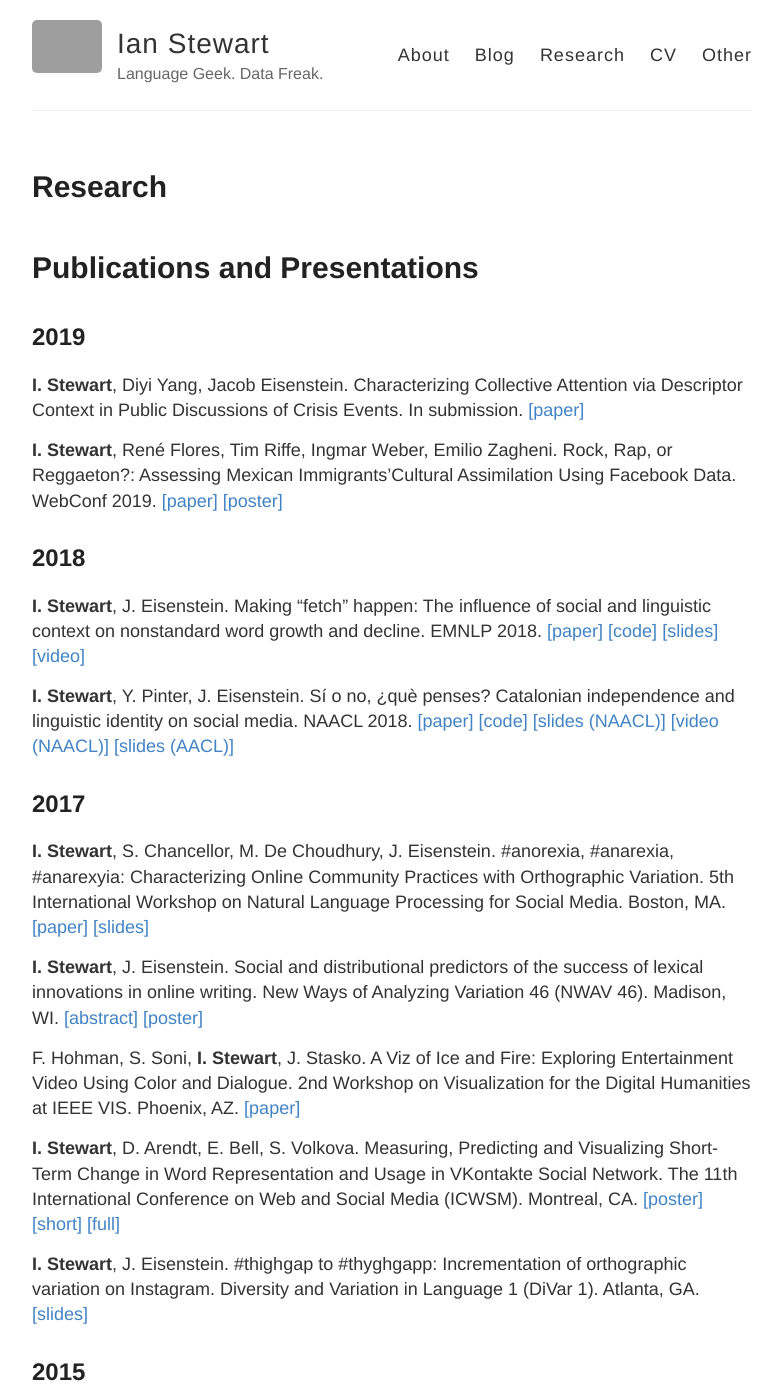
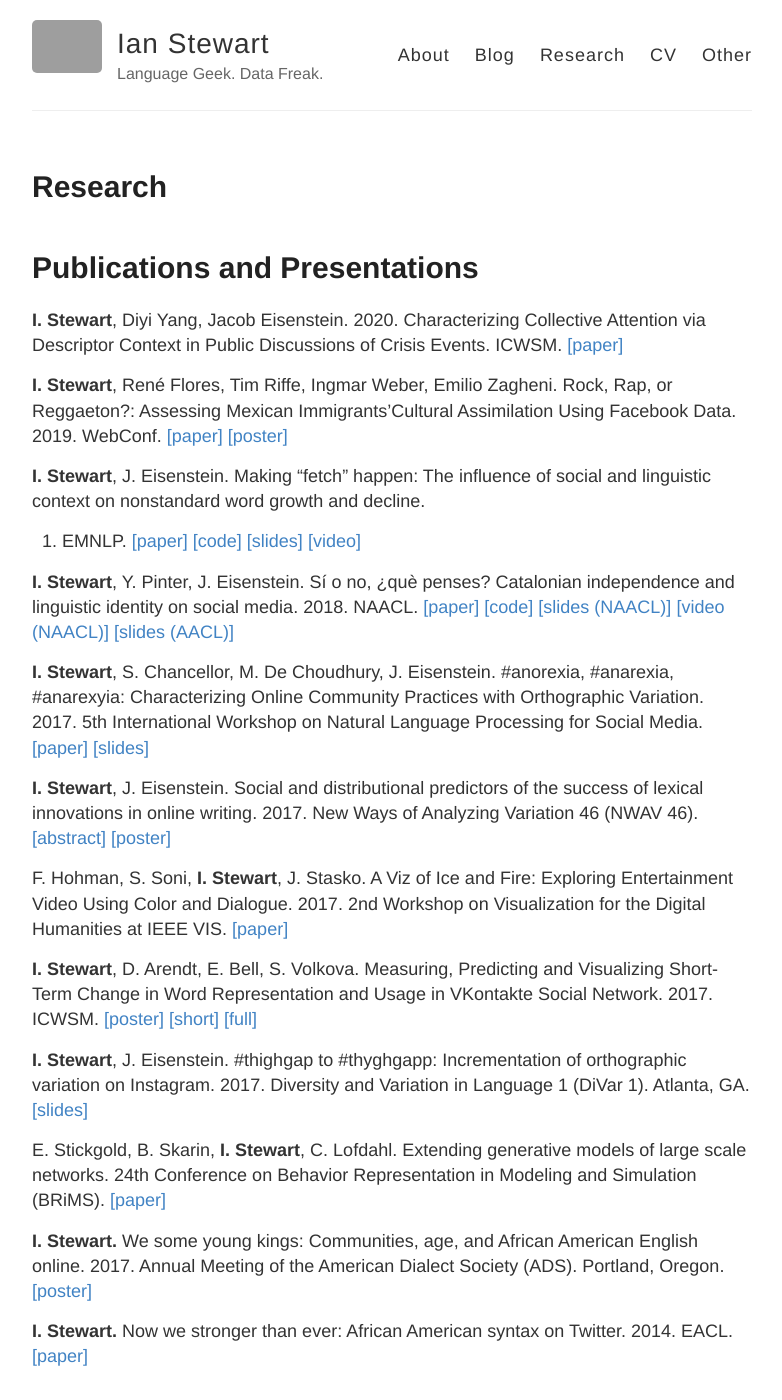
Before and after one commit to ianbstewart/ianbstewart.github.io, a Jekyll site: the page built from research.md, in a window 1280 px wide and 1400 px high. Shown: the whole window, without its empty margins (248-1030 px from the left). Built offline with Jekyll 4.4.1, drawn with Linux system fonts in a browser that asks for light colours; some of the changed text lies outside the part shown; grey boxes are pictures that could not be loaded.

Commit message:
updated publications

```diff
--- a/research.md
+++ b/research.md
@@ -5,24 +5,23 @@ permalink: /research/
 ---
 # Publications and Presentations
 
-## 2019
-
 **I. Stewart**, Diyi Yang, Jacob Eisenstein.
+2020.
 Characterizing Collective Attention via Descriptor Context in Public Discussions of Crisis Events.
-In submission.
+ICWSM.
 [[paper]](https://arxiv.org/pdf/1909.08784.pdf)
 
 **I. Stewart**, René Flores, Tim Riffe, Ingmar Weber, Emilio Zagheni.
 Rock, Rap, or Reggaeton?: Assessing Mexican Immigrants’Cultural Assimilation Using Facebook Data.
-WebConf 2019.
+2019.
+WebConf.
 [[paper]](https://arxiv.org/pdf/1902.09453.pdf)
 [[poster]](#)
 
-## 2018
-
 **I. Stewart**, J. Eisenstein.
 Making "fetch" happen: The influence of social and linguistic context on nonstandard word growth and decline.
-EMNLP 2018.
+2018.
+EMNLP.
 [[paper]](http://aclweb.org/anthology/D18-1467)
 [[code]](https://github.com/ianbstewart/nonstandard_word_dissemination)
 [[slides]](https://docs.google.com/presentation/d/1VLJp0uyBPFzHWupanfOjUr7E0j8UYHxqRSzHPqF7xGk)
@@ -30,50 +29,48 @@ EMNLP 2018.
 
 **I. Stewart**, Y. Pinter, J. Eisenstein.
 Sí o no, ¿què penses? Catalonian independence and linguistic identity on social media.
-NAACL 2018.
+2018.
+NAACL.
 [[paper]](http://aclweb.org/anthology/N18-2022)
 [[code]](https://github.com/ianbstewart/catalan)
 [[slides (NAACL)]](https://drive.google.com/open?id=1L4wNoTXDCysaQ65QYUJ_Y7Za8rULAdy_xrnjqZbQkek)
 [[video (NAACL)]](https://vimeo.com/channels/naacl2018/276426716)
 [[slides (AACL)]](https://docs.google.com/presentation/d/19Bi-LNP8BwZ5l3uFUiJQWpT-Xk9bXoelEmtidgUEEq8/edit?usp=sharing)
 
-## 2017
-
 **I. Stewart**, S. Chancellor, M. De Choudhury, J. Eisenstein.
 \#anorexia, \#anarexia, \#anarexyia: Characterizing Online Community Practices with Orthographic Variation.
+2017.
 5th International Workshop on Natural Language Processing for Social Media.
-Boston, MA.
 [[paper]](../docs/SocialNLP_2017.pdf)
 [[slides]](../docs/SocialNLP_2017_slides.pdf)
 
 **I. Stewart**, J. Eisenstein.
 Social and distributional predictors of the success of lexical innovations in online writing.
+2017.
 New Ways of Analyzing Variation 46 (NWAV 46).
-Madison, WI.
 [[abstract]](../docs/NWAV_2017_short.pdf)
 [[poster]](../docs/NWAV_2017_poster.pdf)
 
 F. Hohman, S. Soni, **I. Stewart**, J. Stasko.
 A Viz of Ice and Fire: Exploring Entertainment Video Using Color and Dialogue.
+2017.
 2nd Workshop on Visualization for the Digital Humanities at IEEE VIS.
-Phoenix, AZ.
 [[paper]](https://www.cc.gatech.edu/~stasko/papers/vis4dh17-thrones.pdf)
 
 **I. Stewart**, D. Arendt, E. Bell, S. Volkova.
 Measuring, Predicting and Visualizing Short-Term Change in Word Representation and Usage in VKontakte Social Network.
-The 11th International Conference on Web and Social Media (ICWSM).
-Montreal, CA.
+2017.
+ICWSM.
 [[poster]](../docs/ICWSM_2017_poster.pdf)
 [[short]](../docs/ICWSM_2017_short.pdf)
 [[full]](https://arxiv.org/abs/1703.07012)
 
 **I. Stewart**, J. Eisenstein.
 #thighgap to #thyghgapp: Incrementation of orthographic variation on Instagram.
+2017.
 Diversity and Variation in Language 1 (DiVar 1).
 Atlanta, GA.
 [[slides]](../docs/DiVar_2017.pdf)
-
-## 2015
 
 E. Stickgold, B. Skarin, **I. Stewart**, C. Lofdahl.
 Extending generative models of large scale networks.
@@ -82,12 +79,13 @@ Extending generative models of large scale networks.
 
 **I. Stewart.**
 We some young kings: Communities, age, and African American English online.
-2015 Annual Meeting of the American Dialect Society (ADS).
+2017.
+Annual Meeting of the American Dialect Society (ADS).
 Portland, Oregon.
 [[poster]](../docs/ADS_2015_Poster.pdf)
 
-## 2014
 **I. Stewart.**
 Now we stronger than ever: African American syntax on Twitter.
-14th Conference of the European Chapter of the Association for Computational Linguistics (EACL).
+2014.
+EACL.
 [[paper]](http://www.aclweb.org/anthology/E/E14/E14-3.pdf#page=41)
```
